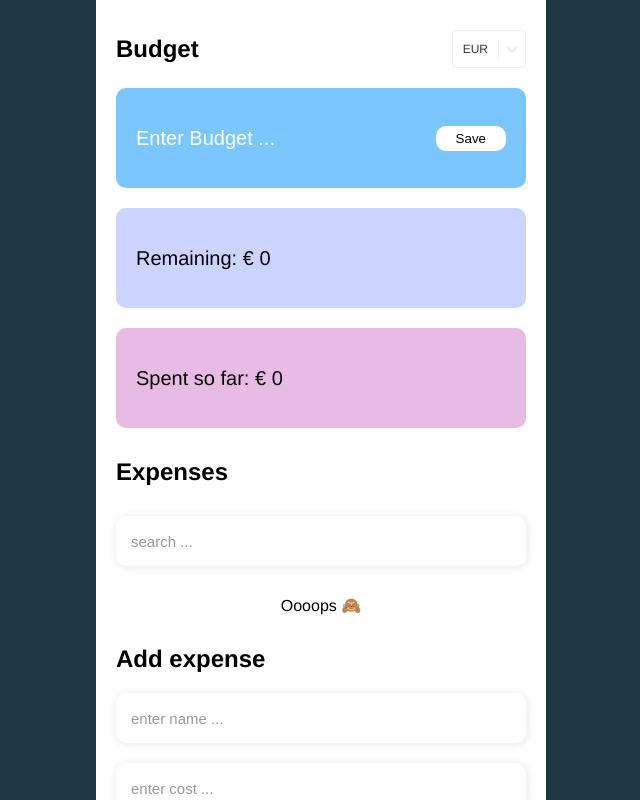
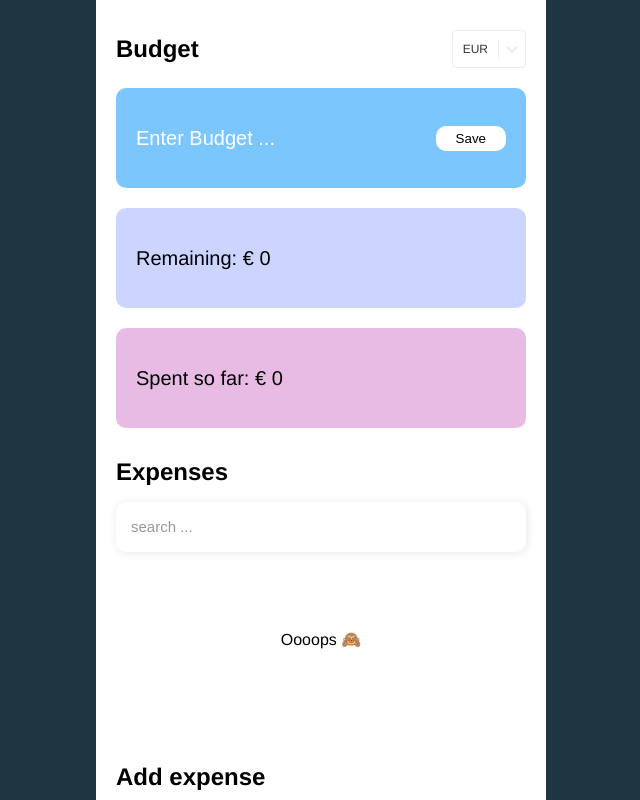
Before and after one commit to marshitsky/react-budget-app, a React (Create React App) app: page / in a window 1280 px wide. Shown: the top 800 px of the page, without its empty margins (319-959 px from the left). Built offline with nearby package versions, Linux system fonts and the light colour scheme.

Commit message:
fix(project-4): change styles

```diff
--- a/src/components/Expenses/styles.ts
+++ b/src/components/Expenses/styles.ts
@@ -2,8 +2,9 @@ import styled from "styled-components";
 
 const StyledExpenses = styled.div`
   display: grid;
-  grid-template-rows: repeat(1fr, 1fr, 1fr);
+  grid-template-rows: 5% 5% auto;
   gap: 30px;
+  height: 275px;
 `;
 
 const StyledInput = styled.input`
--- a/src/components/ExpensesList/styles.ts
+++ b/src/components/ExpensesList/styles.ts
@@ -1,7 +1,12 @@
 import styled from "styled-components";
 
 const StyledList = styled.ul`
-  overflow-y: auto;
+  margin-top: 10px;
+  overflow-y: scroll;
+  scrollbar-width: none;
+  &::-webkit-scrollbar {
+    display: none;
+  }
 `;
 
 export { StyledList };
```
